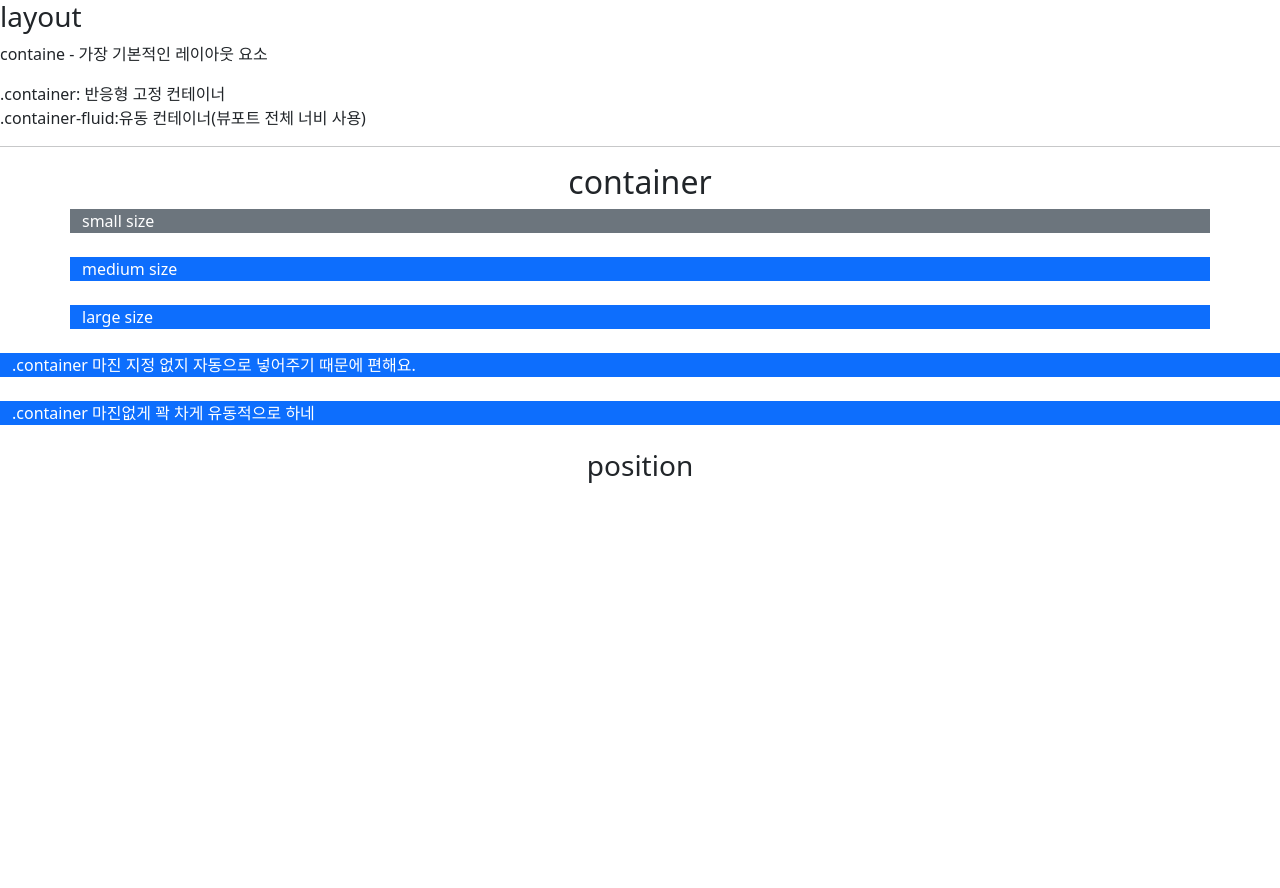
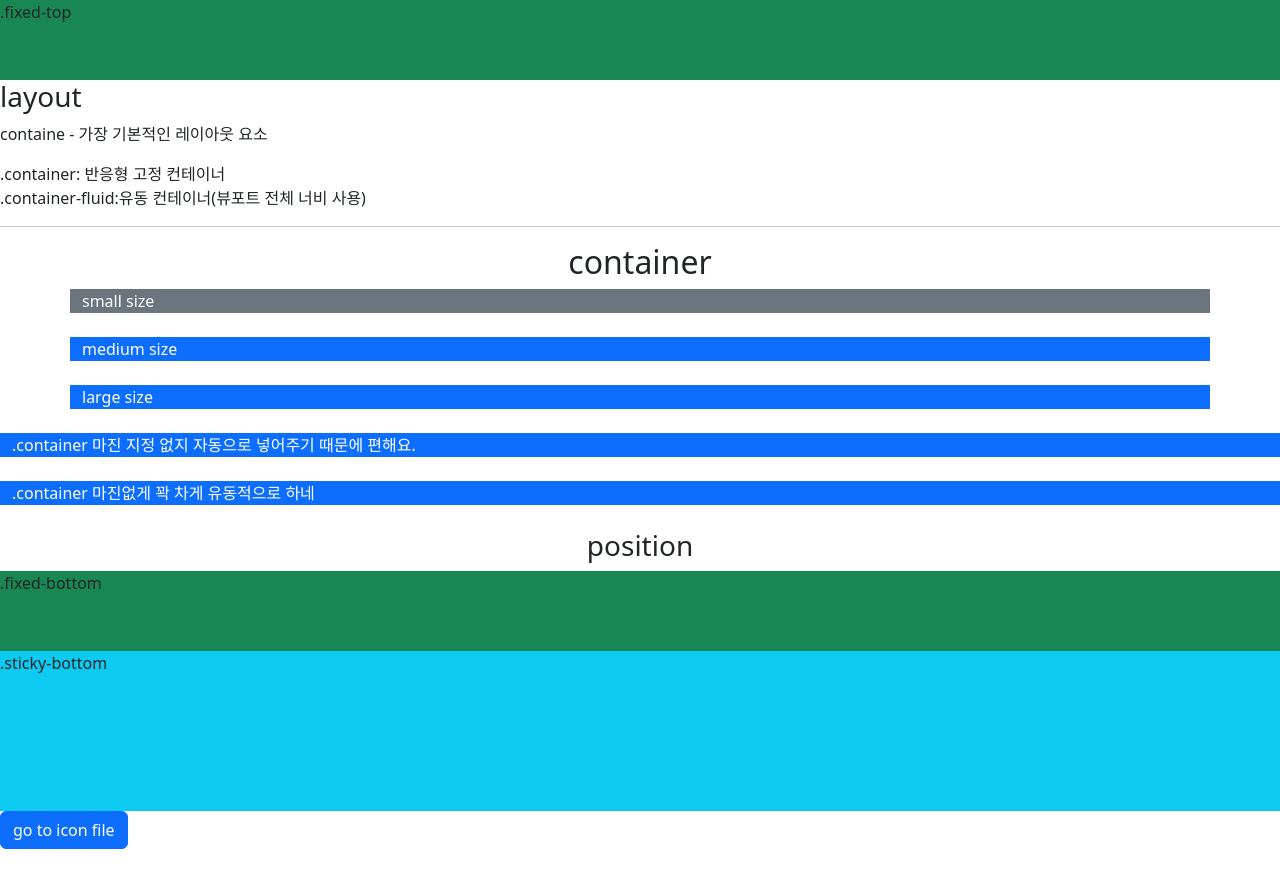
Before and after one commit to leeraquel/sesac-first, a plain HTML site: page 03_bootstrap/layout.html in a window 1280 px wide. Shown: the top 888 px of the page. Before the commit the page ends 800 px from the top, so only its background shows below. Drawn offline with nearby package versions, Linux system fonts and the light colour scheme.

```diff
--- a/03_bootstrap/layout.html
+++ b/03_bootstrap/layout.html
@@ -15,6 +15,13 @@
       integrity="sha384-YvpcrYf0tY3lHB60NNkmXc5s9fDVZLESaAA55NDzOxhy9GkcIdslK1eN7N6jIeHz"
       crossorigin="anonymous"
     ></script>
+    <style>
+      body {
+        min-height: 10000px;
+        margin-top: 10vh;
+        position: relative;
+      }
+    </style>
   </head>
   <body>
     <h3>layout</h3>
@@ -40,5 +47,13 @@
     </div>
     <br />
     <h3 class="text-center">position</h3>
+    <div class="fixed-top bg-success" style="height: 10vh">.fixed-top</div>
+    <div class="fiexd-bottom bg-success" style="height: 10vh">
+      .fixed-bottom
+    </div>
+    <div class="sticky-top bg-info" style="height: 20vh">.sticky-bottom</div>
+    <a class="btn btn-primary" href="./icon.html" role="button">
+      go to icon file
+    </a>
   </body>
 </html>
```
Also changed, not shown: 03_bootstrap/icon.html (added, +24 -0 lines).
